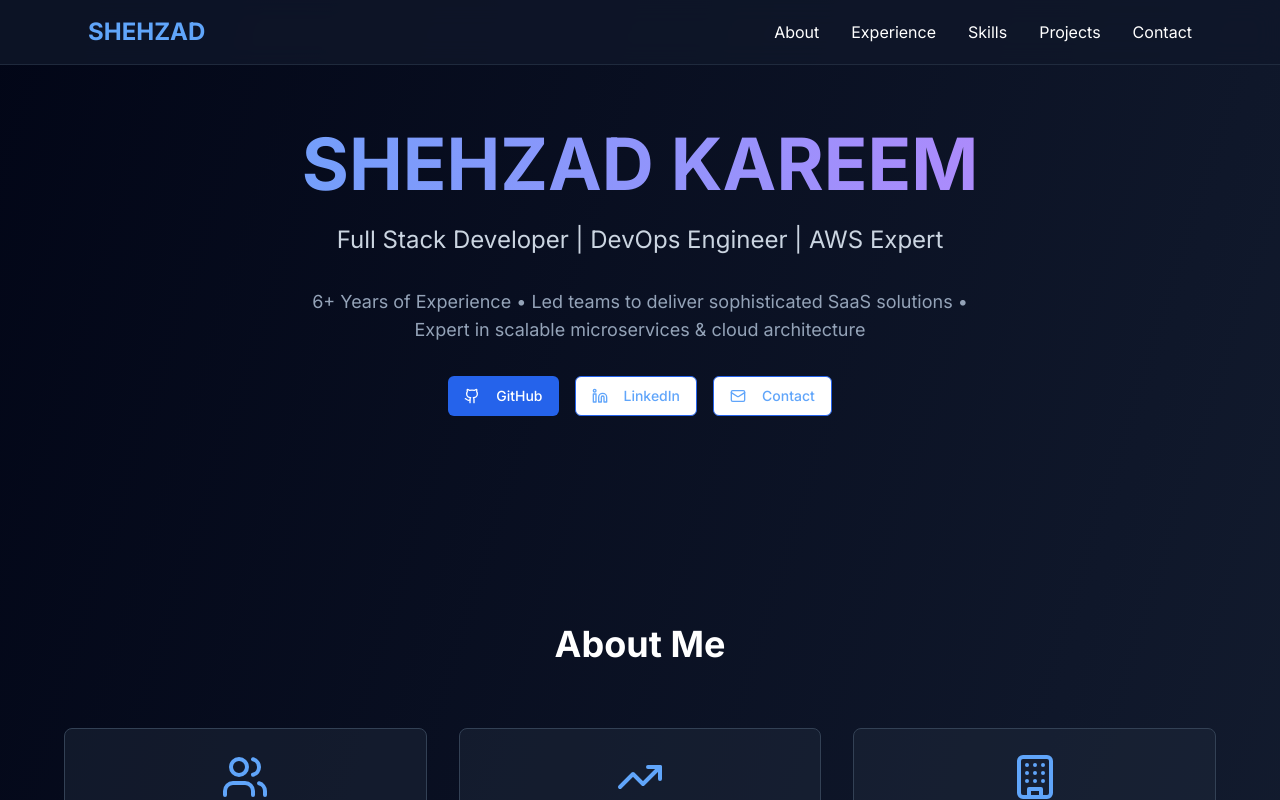
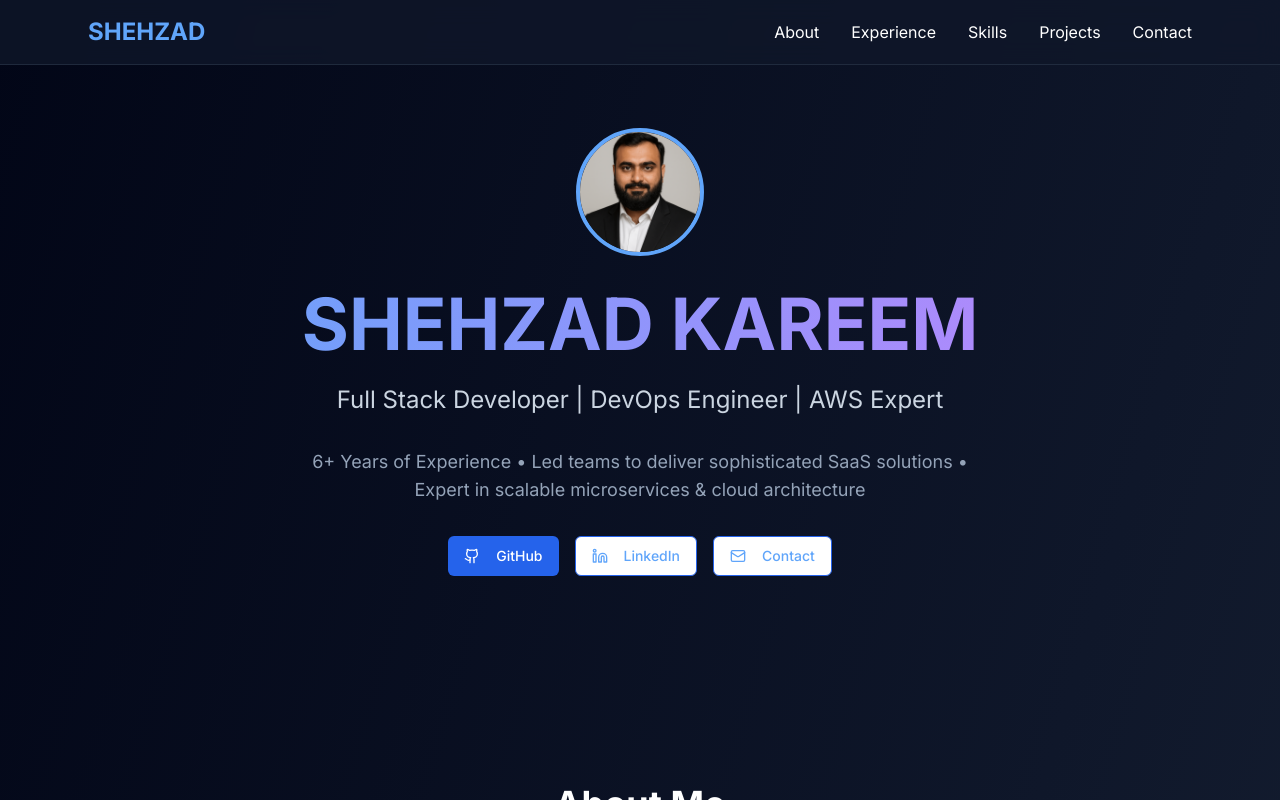
Before and after one commit to mrshehzad137/shehzad-kareem-info, a React (Vite) app: page / in a window 1280 px wide. Shown: the top 800 px of the page. Built offline with nearby package versions, Linux system fonts and the light colour scheme.

Commit message:
Add photo to hero section
Added the user's photo to the hero section of the portfolio.

```diff
--- a/src/pages/Index.tsx
+++ b/src/pages/Index.tsx
@@ -3,6 +3,7 @@ import React from 'react';
 import { Github, Linkedin, Mail, ExternalLink, Calendar, MapPin, Building, Users, TrendingUp } from 'lucide-react';
 import { Button } from '@/components/ui/button';
 import { Card, CardContent } from '@/components/ui/card';
+import { Avatar, AvatarImage, AvatarFallback } from '@/components/ui/avatar';
 
 const Index = () => {
   return (
@@ -27,6 +28,12 @@ const Index = () => {
       <section className="pt-32 pb-20 px-6">
         <div className="max-w-6xl mx-auto">
           <div className="text-center">
+            <div className="mb-8">
+              <Avatar className="w-32 h-32 mx-auto mb-6 border-4 border-blue-400">
+                <AvatarImage src="/lovable-uploads/65d09810-82e9-4d6a-bd9e-eb086762a403.png" alt="Shehzad Kareem" />
+                <AvatarFallback className="text-2xl font-bold bg-blue-600 text-white">SK</AvatarFallback>
+              </Avatar>
+            </div>
             <h1 className="text-5xl md:text-7xl font-bold mb-6 bg-gradient-to-r from-blue-400 to-purple-400 bg-clip-text text-transparent">
               SHEHZAD KAREEM
             </h1>
```
Also changed, not shown: public/lovable-uploads/65d09810-82e9-4d6a-bd9e-eb086762a403.png (added).
